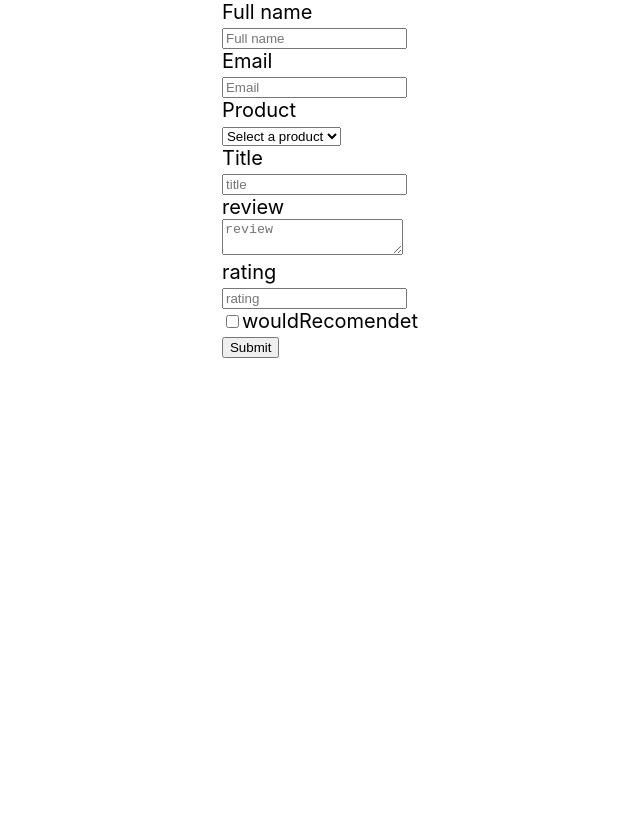
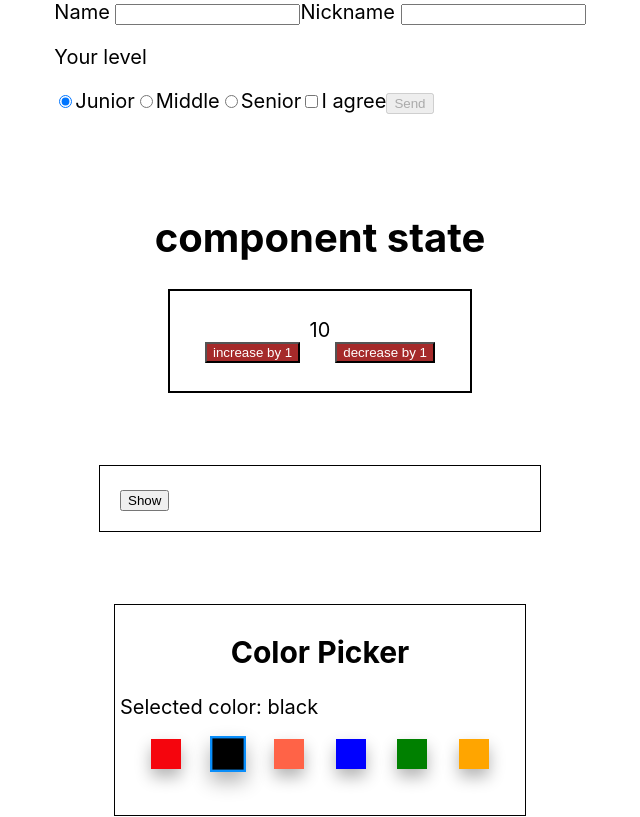
Before and after one commit to myroslav111/basket, a React (Create React App) app: page / in a window 1280 px wide. Shown: the top 817 px of the page, without its empty margins (320-960 px from the left). Built offline with nearby package versions, Linux system fonts and the light colour scheme.

Commit message:
fix build

```diff
--- a/src/App.jsx
+++ b/src/App.jsx
@@ -1,31 +1,32 @@
 import React, { Component } from 'react';
-// todo
-// import TodoList from 'components/TodoList';
+
+import TodoList from 'components/TodoList';
 import initialTodos from './components/TodoList/todos';
-// import TodoEditor from 'components/TodoEditor';
-// import TodoFilter from 'components/TodoFilter';
+import TodoEditor from 'components/TodoEditor';
+import TodoFilter from 'components/TodoFilter';
 // другое
-// import FormValid from 'components/FormValid';
+import FormValid from 'components/FormValid';
 import ProductReviewForm from 'components/ProductReviewForm';
-// import Counter from 'components/Counter';
-// import Dropdown from 'components/Dropdown';
-// import ColorPicker from 'components/ColorPicker';
+import Counter from 'components/Counter';
+import Dropdown from 'components/Dropdown';
+import ColorPicker from 'components/ColorPicker';
 // import { render } from '@testing-library/react';
-// import Form from 'components/Form';
+import Form from 'components/Form';
 // import classNames from 'classnames';
 import { nanoid } from 'nanoid';
 import './App.scss';
 
-// const colorPickerOptions = [
-//   { label: 'red', color: '#f5050d' },
-//   { label: 'black', color: 'black' },
-//   { label: 'tomato', color: 'tomato' },
-//   { label: 'blue', color: 'blue' },
-//   { label: 'green', color: 'green' },
-//   { label: 'orange', color: 'orange' },
-// ];
+const colorPickerOptions = [
+  { label: 'red', color: '#f5050d' },
+  { label: 'black', color: 'black' },
+  { label: 'tomato', color: 'tomato' },
+  { label: 'blue', color: 'blue' },
+  { label: 'green', color: 'green' },
+  { label: 'orange', color: 'orange' },
+];
 
 class App extends Component {
+  /* */
   state = {
     todos: initialTodos,
     filter: '',
@@ -54,19 +55,6 @@ class App extends Component {
 
   toggleCompleted = todoId => {
     console.log(todoId);
-    // this.setState(prevState => ({
-    //   todos: prevState.todos.map(todo => {
-    //     if (todo.id === todoId) {
-    //       console.log('got todo');
-    //       return {
-    //         ...todo,
-    //         completed: !todo.completed,
-    //       };
-    //     }
-
-    //     return todo;
-    //   }),
-    // }));
 
     this.setState(({ todos }) => ({
       todos: todos.map(todo =>
@@ -103,26 +91,42 @@ class App extends Component {
     const visibleTodos = this.getVisibleTodo();
     return (
       <div className="MainContainer">
-        {/* <Form onSubmit={this.formSabmitHandler} /> */}
-        {/* <h1>component state</h1> */}
-        {/* <Counter intialValue={10} /> */}
-        {/* <Dropdown /> */}
-        {/* <ColorPicker options={colorPickerOptions} /> */}
-        {/* <FormValid/> */}
+        <Form onSubmit={this.formSabmitHandler} />
+        <br />
+        <br /> <br />
+        <h1>component state</h1>
+        <Counter intialValue={10} />
+        <br />
+        <br />
+        <br />
+        <Dropdown />
+        <br />
+        <br />
+        <br />
+        <ColorPicker options={colorPickerOptions} />
+        <br />
+        <br />
+        <br />
+        <FormValid />
+        <br />
+        <br />
+        <br />
         <ProductReviewForm />
+        <br />
+        <br />
+        <br />
         {/* --------------------todo------------------------------------ */}
-        {/* <div>
+        <div>
           <p>Total todo: {todos.length}</p>
           <p>Number of completed: {completedTodo}</p>
         </div>
         <TodoEditor onSubmit={this.addTodo} />
         <TodoFilter value={filter} onChange={this.changeFilter} />
         <TodoList
-          // todos={todos}
           todos={visibleTodos}
           onDeleteTodo={this.deleteTodo}
           onToggleCompleted={this.toggleCompleted}
-        /> */}
+        />
         {/* ----------------------------------------------- */}
       </div>
     );
```
